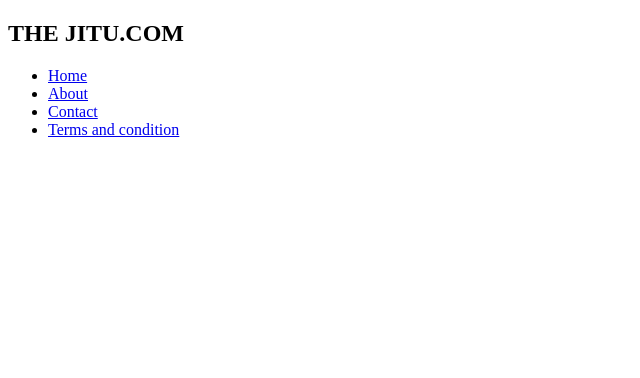
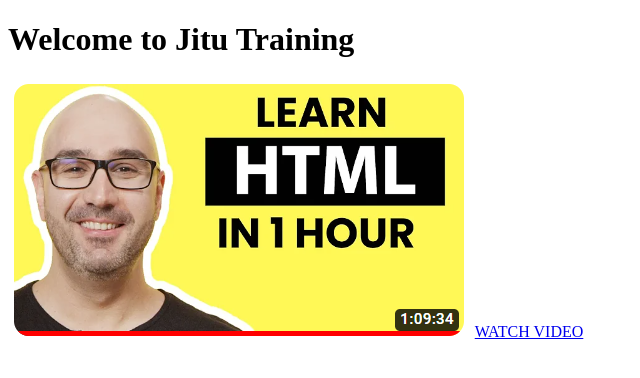
Before and after one commit to SAMUEL-WAWERU-Ndiritu/html-group-1, a plain HTML site: page index.html in a window 1280 px wide. Shown: the whole page, without its empty margins (0-640 px from the left). Drawn offline with Linux system fonts and the light colour scheme.

Commit message:
content-source-code

```diff
--- a/index.html
+++ b/index.html
@@ -7,16 +7,14 @@
     <title>Jitu assignment</title>
 </head>
 <body>
-   <header>
-        <nav>
-            <h2>THE JITU.COM</h2>
-            <ul>
-                <li><a href="#">Home</a></li>
-                <li><a href="#">About</a></li>
-                <li><a href="#">Contact</a></li>
-                <li><a href="#">Terms and condition</a></li>
-            </ul>
-        </nav>
-   </header>
+   <div class="main">
+     <h1>Welcome to Jitu Training</h1>
+   </div>
+   <div class="content">
+      <img src="Assests\videoMosh.png"  class="card" >
+      <a href="https://www.youtube.com/watch?v=qz0aGYrrlhU" >
+        WATCH VIDEO
+      </a>
+   </div>
 </body>
 </html>
```
Also changed, not shown: Assests/videoMosh.png (added).
